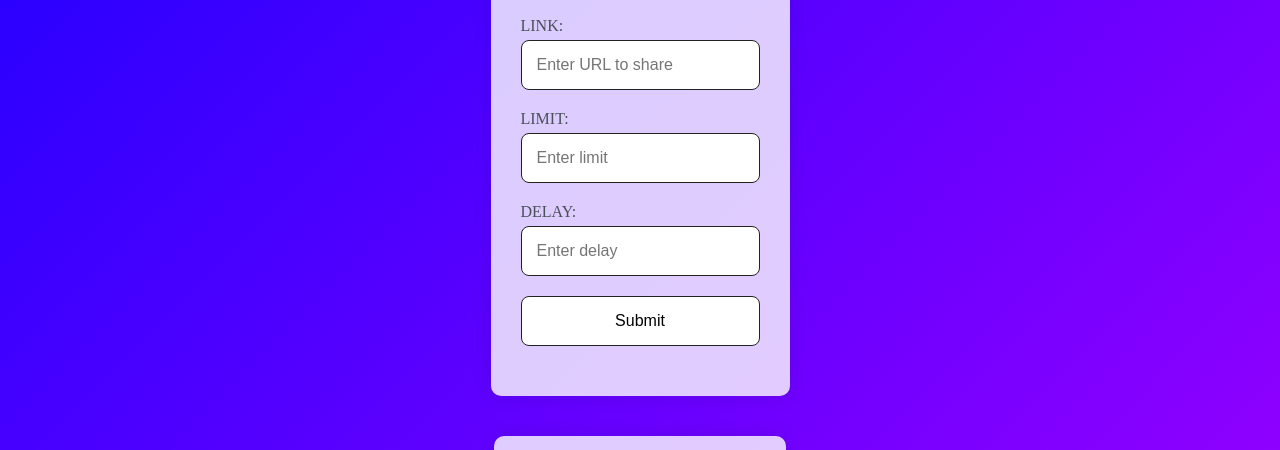
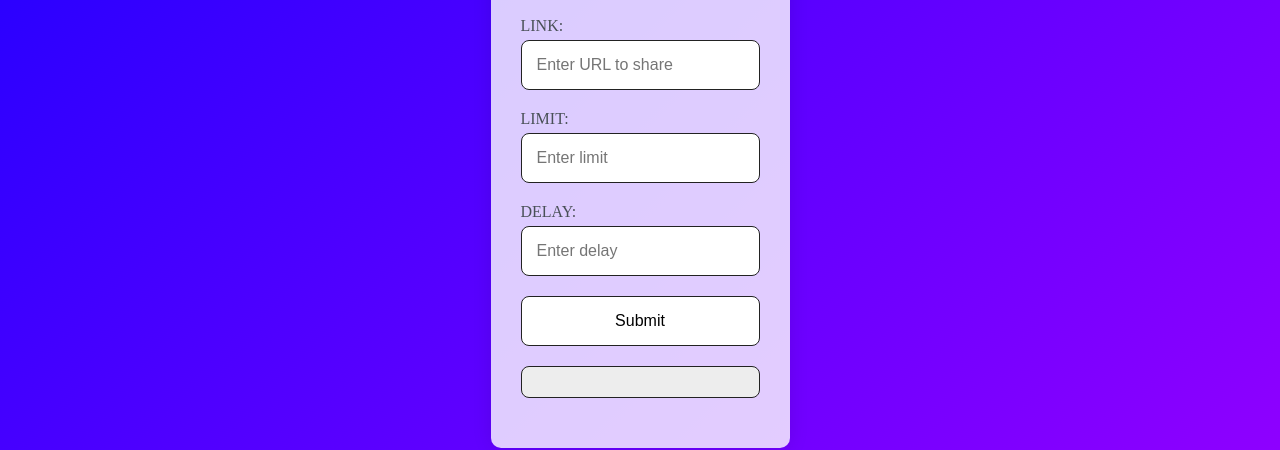
Before and after one commit to weberbers201938/share-ur-love, a website: page public/index.html in a window 1280 px wide. Shown: the part 383-833 px from the top of the page. Drawn offline with Linux system fonts and the light colour scheme; no server answers.

Commit message:
Update index.html

```diff
--- a/public/index.html
+++ b/public/index.html
@@ -104,9 +104,9 @@ button:hover {
 
 /* Result Styles */
 #result {
-  display: block;
+  display: block; /* Changed from display: none; */
   text-align: center;
-  background-color: #fff; /* Changed to white */
+  background-color: #ededed;
   border: solid 1px #222;
   padding: 15px;
   border-radius: 8px;
@@ -116,7 +116,7 @@ button:hover {
 
 /* Processing Container Styles */
 #process-container {
-  display: block;
+  display: block; /* Changed from display: none; */
   background-color: rgba(255, 255, 255, 0.8);
   border-radius: 10px;
   box-shadow: 0 0 20px rgba(0, 0, 0, 0.1);
@@ -139,7 +139,7 @@ button:hover {
 
 .current-online {
   font-size: 13px;
-  background: #fff; /* Changed to white */
+  background: #0a0a0a;
   padding: 10px;
   color: #898989;
   border: solid 1px #898989;
@@ -180,6 +180,9 @@ button:hover {
       </div>
       <div class="form-item">
         <button type="submit" id="submit-button">Submit</button>
+      </div>
+      <div class="form-item">
+        <div id="result"></div>
       </div>
     </form>
   </div>
```
